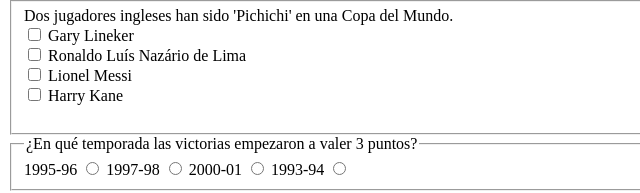
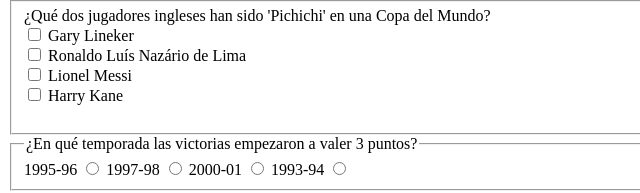
Before and after one commit to VictorMaVargas/quiz, a plain HTML site: page index.html in a window 1280 px wide. Shown: the part 273-466 px from the top of the page, 0-640 px from the left. Drawn offline with Linux system fonts and the light colour scheme; a script that the page names is missing.

Commit message:
cambio pregunta

```diff
--- a/index.html
+++ b/index.html
@@ -46,7 +46,7 @@
               <input id="betis" type="radio" name="campeon" value="betis"><br><br>
             </fieldset>
         <fieldset>
-                <label for="afu">Dos jugadores ingleses han sido 'Pichichi' en una Copa del Mundo.</label><br>
+                <label for="afu">¿Qué dos jugadores ingleses han sido 'Pichichi' en una Copa del Mundo?</label><br>
                 <!-- repuesta Gary Lineker (1986) y Harry Kane (2018)-->
                 <input id="gary" type="checkbox" name="gary" value="Gary-Lineker">
                 <label for="gary">Gary Lineker</label><br>
```
